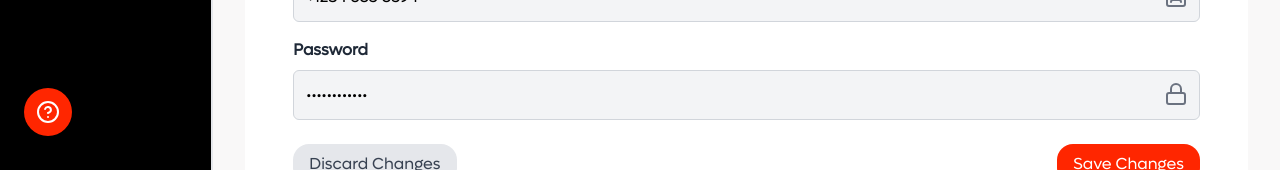
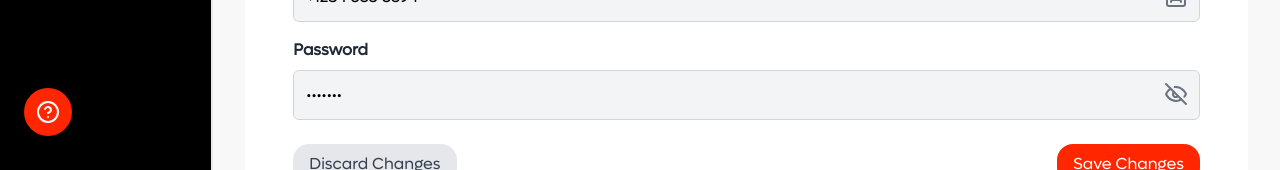
Before and after one commit to abrauf18/chkr, a Next.js app: page /company-admin/settings in a window 1280 px wide. Shown: the part 622-792 px from the top of the page. Built offline with nearby package versions, Linux system fonts and the light colour scheme.

Commit message:
feat: password hide & show logic

```diff
--- a/components/modules/settings/personal-information.tsx
+++ b/components/modules/settings/personal-information.tsx
@@ -1,17 +1,20 @@
-import React, { useState } from 'react';
+"use client";
+import React, { useState } from "react";
 import { SettingsSchema, Settings } from '@/lib/types';
 import { useForm } from 'react-hook-form';
 import { zodResolver } from '@hookform/resolvers/zod';
 import { User, Mail, Lock, Contact, Eye, EyeOff } from 'lucide-react';
 
 const PersonalInformation: React.FC = () => {
+  const [showPassword, setShowPassword] = useState(true);
+
   const { register, handleSubmit, formState: { errors } } = useForm<Settings>({
     resolver: zodResolver(SettingsSchema),
     defaultValues: {
       fullName: 'Ayesha Rashid Khan',
       email: 'ayesha@example.com',
       contactNumber: '+1234 685 8594',
-      password: '************',
+      password: 'helo123',
     }
   });
 
@@ -58,11 +61,20 @@ const PersonalInformation: React.FC = () => {
         <label className="block text-gray-800 font-bold">Password</label>
         <div className="relative mt-2">
           <input
-            type="password"
             {...register('password')}
+            id="password"
+            type={showPassword ? "password" : "text"}
             className="w-full p-3 pr-10 bg-gray-100 rounded-md border border-gray-300 focus:outline-none"
           />
-          <Lock className="absolute right-3 top-3 text-gray-500" />
+          <button
+            type="button"
+            onClick={() => {
+              setShowPassword((prev) => !prev);
+            }}
+            className="absolute right-3 top-3 text-gray-500"
+          >
+            {showPassword ? <EyeOff /> : <Eye />}
+          </button>
         </div>
         {errors.password && <p className="text-red-500 text-sm mt-1">{errors.password.message}</p>}
       </div>
```
